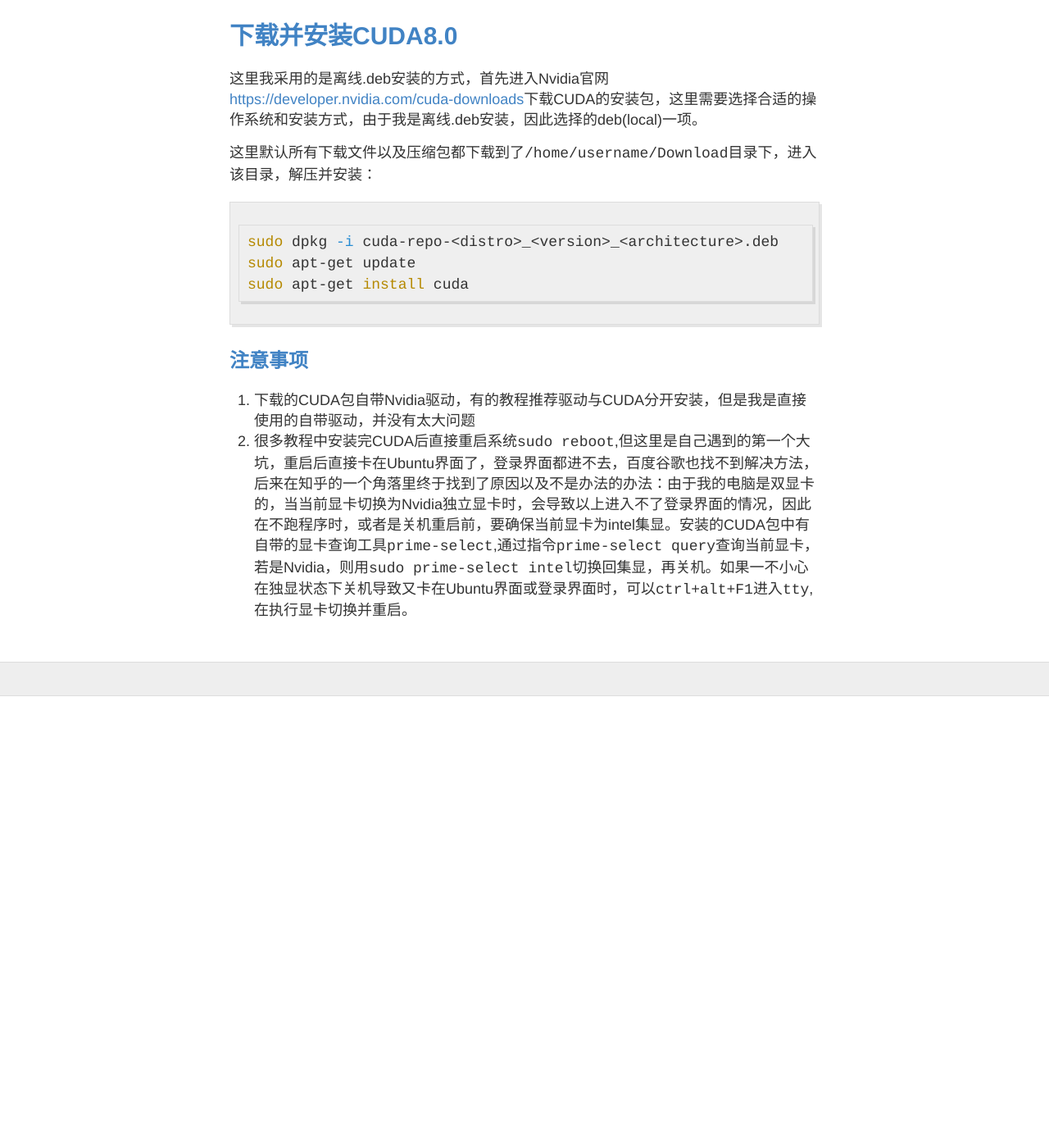
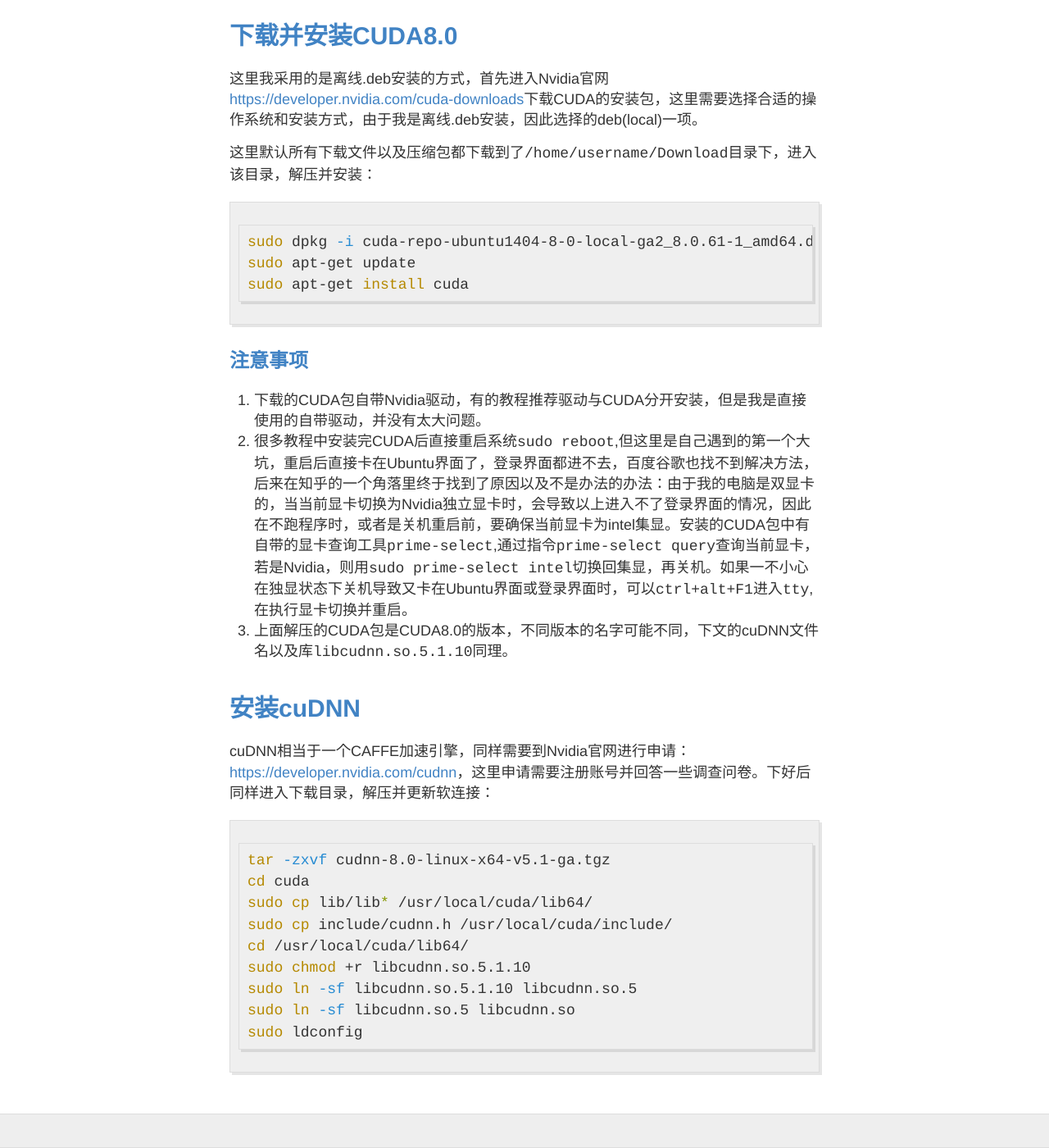
Before and after one commit to Betterthinking/Betterthinking.github.io, a Jekyll site: the page built from _posts/2017-7-22-Caffe配置小结.md, in a window 1280 px wide and 1400 px high, scrolled down 1318 px. Shown: the whole window at 82% size. Built offline with Jekyll 4.4.1, drawn with Linux system fonts in a browser that asks for light colours; nearby versions of some CDN libraries; before the commit the page ends 2167 px from its top, so only the background shows below that.

Commit message:
add caffe config

````diff
--- a/_posts/2017-7-22-Caffe配置小结.md
+++ b/_posts/2017-7-22-Caffe配置小结.md
@@ -29,11 +29,26 @@ sudo apt-get install libprotobuf-dev libleveldb-dev libsnappy-dev libopencv-dev
 
 这里默认所有下载文件以及压缩包都下载到了`/home/username/Download`目录下，进入该目录，解压并安装：
 ```shell
-sudo dpkg -i cuda-repo-<distro>_<version>_<architecture>.deb
+sudo dpkg -i cuda-repo-ubuntu1404-8-0-local-ga2_8.0.61-1_amd64.deb
 sudo apt-get update
 sudo apt-get install cuda
 ```
 
 ## 注意事项
-1. 下载的CUDA包自带Nvidia驱动，有的教程推荐驱动与CUDA分开安装，但是我是直接使用的自带驱动，并没有太大问题
+1. 下载的CUDA包自带Nvidia驱动，有的教程推荐驱动与CUDA分开安装，但是我是直接使用的自带驱动，并没有太大问题。
 2. 很多教程中安装完CUDA后直接重启系统`sudo reboot`,但这里是自己遇到的第一个大坑，重启后直接卡在Ubuntu界面了，登录界面都进不去，百度谷歌也找不到解决方法，后来在知乎的一个角落里终于找到了原因以及不是办法的办法：由于我的电脑是双显卡的，当当前显卡切换为Nvidia独立显卡时，会导致以上进入不了登录界面的情况，因此在不跑程序时，或者是关机重启前，要确保当前显卡为intel集显。安装的CUDA包中有自带的显卡查询工具`prime-select`,通过指令`prime-select query`查询当前显卡，若是Nvidia，则用`sudo prime-select intel`切换回集显，再关机。如果一不小心在独显状态下关机导致又卡在Ubuntu界面或登录界面时，可以`ctrl+alt+F1`进入`tty`,在执行显卡切换并重启。
+3. 上面解压的CUDA包是CUDA8.0的版本，不同版本的名字可能不同，下文的cuDNN文件名以及库`libcudnn.so.5.1.10`同理。
+
+# 安装cuDNN
+cuDNN相当于一个CAFFE加速引擎，同样需要到Nvidia官网进行申请：[https://developer.nvidia.com/cudnn](https://developer.nvidia.com/cudnn)，这里申请需要注册账号并回答一些调查问卷。下好后同样进入下载目录，解压并更新软连接：
+```shell
+tar -zxvf cudnn-8.0-linux-x64-v5.1-ga.tgz
+cd cuda
+sudo cp lib/lib* /usr/local/cuda/lib64/
+sudo cp include/cudnn.h /usr/local/cuda/include/
+cd /usr/local/cuda/lib64/
+sudo chmod +r libcudnn.so.5.1.10
+sudo ln -sf libcudnn.so.5.1.10 libcudnn.so.5
+sudo ln -sf libcudnn.so.5 libcudnn.so
+sudo ldconfig
+```
````
